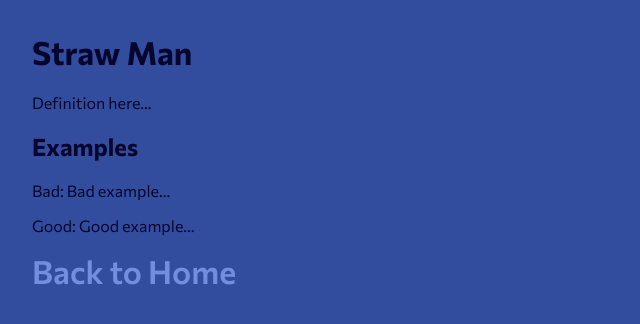
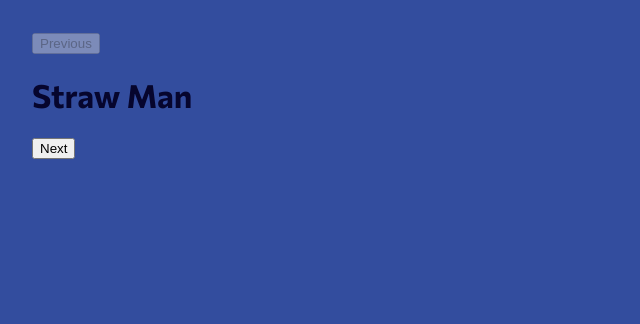
Before and after one commit to joysudo/logic-lab, a React (Vite) app: page /lesson/1 in a window 1280 px wide. Shown: the top 324 px of the page, without its empty margins (0-640 px from the left). Built offline with nearby package versions, Linux system fonts and the light colour scheme.

Commit message:
Add slideshow and navigation to lesson component

```diff
--- a/src/pages/Lesson.jsx
+++ b/src/pages/Lesson.jsx
@@ -1,4 +1,6 @@
 import { useParams } from 'wouter';
+import { useState } from 'react';
+import { useNavigate } from 'react-router-dom';
 
 const lessonContent = {
   1: {
@@ -67,17 +69,38 @@ const lessonContent = {
   },
 };
 
+const slidesForLesson = (lesson) => [
+  { type: 'title', content: <h1>{lesson.title}</h1> },
+  { type: 'definition', content: <p>{lesson.definition}</p> },
+  { type: 'examples-bad', content: <p><strong>Bad Example:</strong> {lesson.examples.bad}</p> },
+  { type: 'examples-good', content: <p><strong>Good Example:</strong> {lesson.examples.good}</p> },
+];
+
 export default function Lesson() {
   const params = useParams();   // if  route is /lesson/:id, and the user visits /lesson/1, params.id will be '1'
   const lesson = lessonContent[params.id]; // shorthand for lessonContent[X], so we can append things like .examples.good
+  const slides = slidesForLesson(lesson);
+  const [currentSlide, setCurrentSlide] = useState(0);
+
+  const isFirstSlide = currentSlide === 0;
+  const isLastSlide = currentSlide === slides.length - 1;
+
+  const goPrev = () => {
+    if (!isFirstSlide) setCurrentSlide(currentSlide - 1);
+  };
+
+  const goNext = () => {
+    if (!isLastSlide) setCurrentSlide(currentSlide + 1);
+  };
+
   return (
-    <div>
-      <h1>{lesson.title}</h1>
-      <p>{lesson.definition}</p>
-      <h2>Examples</h2>
-      <p>Bad: {lesson.examples.bad}</p>
-      <p>Good: {lesson.examples.good}</p>
-      <a href="/">Back to Home</a>
+    <div className="slide-container">
+      <button onClick={goPrev} disabled={isFirstSlide} className="slide-navigation">Previous</button>
+      <div className="slide">
+        {slides[currentSlide].content}
+      </div>
+      <button onClick={goNext} disabled={isLastSlide}>Next</button>
+    {isLastSlide && <a href="/" className='slide-complete'>Complete</a>}
     </div>
   );
 }
```
